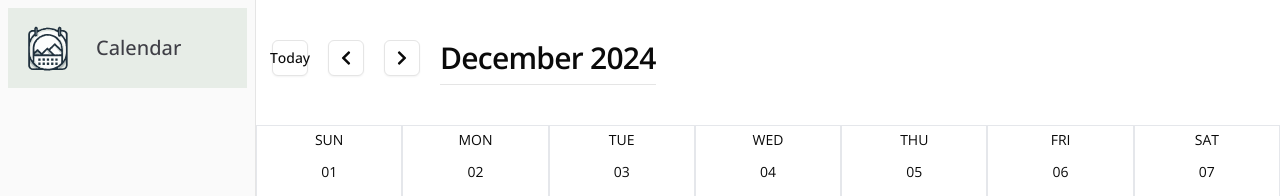
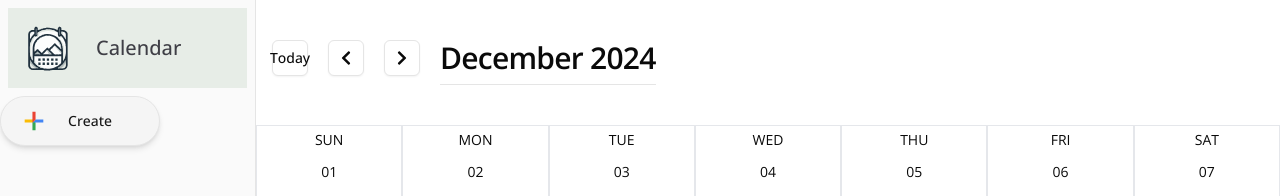
Before and after one commit to YashChincholi/calendar, a Next.js app: page / in a window 1280 px wide. Shown: the top 196 px of the page. Built offline with nearby package versions, Linux system fonts and the light colour scheme.

Commit message:
Added event creation button

```diff
--- /dev/null
+++ b/src/_components/CreateEventButton.jsx
@@ -0,0 +1,16 @@
+import React from "react";
+import { Button } from "@/components/ui/button";
+
+function CreateEventButton() {
+  return (
+    <Button
+      variant="secondary"
+      className="border py-6 bg-none rounded-full flex items-center shadow-md hover:shadow-2xl w-40"
+    >
+      <img src="./plus.svg" alt="create buttton" className="w-7 h-7" />
+      <span className="pl-3 pr-7">Create</span>
+    </Button>
+  );
+}
+
+export default CreateEventButton;
--- a/src/_components/Sidebar.jsx
+++ b/src/_components/Sidebar.jsx
@@ -4,6 +4,7 @@ import {
   SidebarContent,
   SidebarFooter,
 } from "@/components/ui/sidebar";
+import CreateEventButton from "./CreateEventButton";
 
 function SideBar() {
   return (
@@ -14,7 +15,9 @@ function SideBar() {
           <h1 className="text-xl font-medium">Calendar</h1>
         </div>
       </SidebarHeader>
-      <SidebarContent></SidebarContent>
+      <SidebarContent>
+        <CreateEventButton/>
+      </SidebarContent>
       <SidebarFooter />
     </Sidebar>
   );
```
